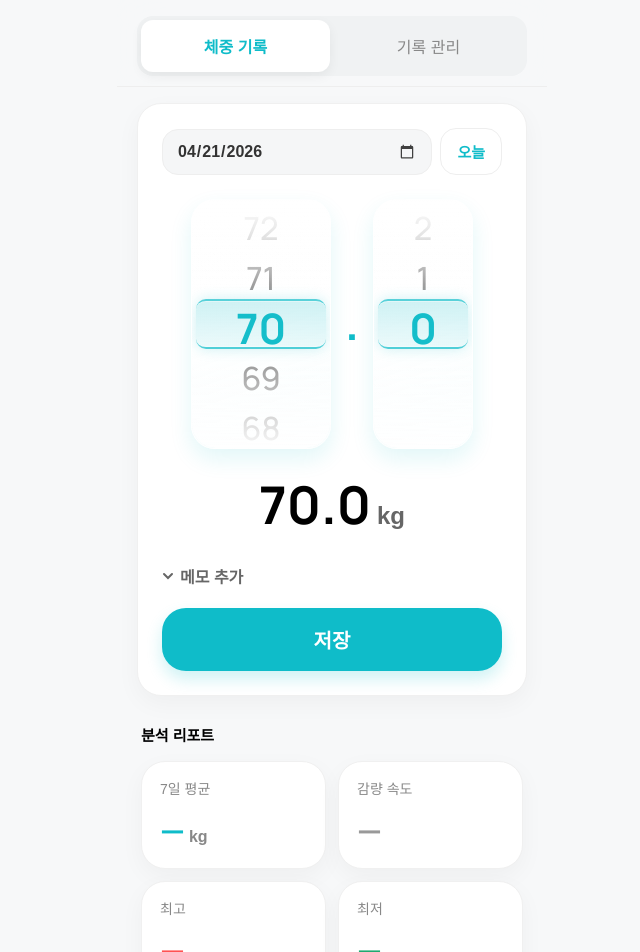
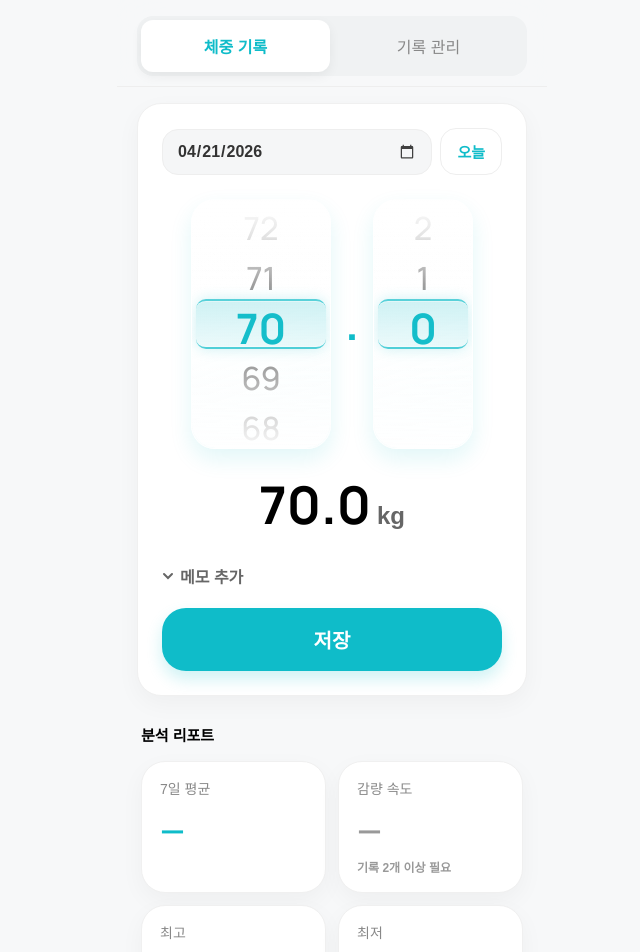
Before and after one commit to JunYeong950506/weightnote, a React (Vite) app: page / in a window 1280 px wide. Shown: the top 952 px of the page, without its empty margins (308-948 px from the left). Built offline with nearby package versions, Linux system fonts and the light colour scheme.

Commit message:
feat: improve weight speed status display

```diff
--- a/App.tsx
+++ b/App.tsx
@@ -39,6 +39,14 @@ function fmtKo(dateStr: string) {
 function fmtFull(dateStr: string) {
   const d = new Date(dateStr);
   return `${d.getFullYear()}. ${String(d.getMonth() + 1).padStart(2, "0")}. ${String(d.getDate()).padStart(2, "0")}`;
+}
+
+function fmtDecimal(value: number | null | undefined) {
+  return typeof value === "number" ? value.toFixed(1) : "—";
+}
+
+function fmtSignedDecimal(value: number) {
+  return `${value > 0 ? "+" : ""}${value.toFixed(1)}`;
 }
 
 function clampWeight(value: string | number | null) {
@@ -432,16 +440,25 @@ export default function App() {
     setDeleteConfirm(null);
   }
 
+  const weightSpeedStatus = (() => {
+    if (weightSpeed === null) return { color: "#999999", note: "기록 2개 이상 필요" };
+    if (weightSpeed >= 0) return { color: "#ff5c8a", note: "유지 또는 증가, 원인 확인" };
+    if (weightSpeed <= -1.0) return { color: "#ff9f43", note: "빠른 편, 근손실/피로 주의" };
+    if (weightSpeed <= -0.5) return { color: "#20c997", note: "적정 감량 속도" };
+    return { color: "#f6c84c", note: "감량 부족, 식단 조정 필요" };
+  })();
+
   const statCards = [
-    { label: "7일 평균", value: avg7 ? `${avg7}` : "—", unit: "kg", color: "#0fbcc9" },
+    { label: "7일 평균", value: fmtDecimal(avg7), unit: avg7 !== null ? "kg" : "", color: "#0fbcc9" },
     {
       label: "감량 속도",
-      value: weightSpeed !== null ? (weightSpeed > 0 ? `+${weightSpeed}` : `${weightSpeed}`) : "—",
+      value: weightSpeed !== null ? fmtSignedDecimal(weightSpeed) : "—",
       unit: weightSpeed !== null ? "kg/주" : "",
-      color: weightSpeed === null ? "#999999" : weightSpeed < 0 ? "#1fa971" : weightSpeed > 0 ? "#ff5252" : "#747474"
+      color: weightSpeedStatus.color,
+      note: weightSpeedStatus.note
     },
-    { label: "최고", value: maxW ?? "—", unit: maxW ? "kg" : "", color: "#ff5252" },
-    { label: "최저", value: minW ?? "—", unit: minW ? "kg" : "", color: "#1fa971" },
+    { label: "최고", value: fmtDecimal(maxW), unit: maxW !== null ? "kg" : "", color: "#ff5252" },
+    { label: "최저", value: fmtDecimal(minW), unit: minW !== null ? "kg" : "", color: "#1fa971" },
   ];
 
   return (
@@ -572,6 +589,11 @@ export default function App() {
                     <span style={{ fontSize: 32, fontWeight: 700, fontFamily: "'Manrope',sans-serif", color: s.color }}>{s.value}</span>
                     {s.unit && <span style={{ fontSize: 16, color: "#888888", fontWeight: 600 }}>{s.unit}</span>}
                   </div>
+                  {"note" in s && s.note && (
+                    <div style={{ marginTop: 8, fontSize: 12, lineHeight: 1.35, color: s.color, fontWeight: 700 }}>
+                      {s.note}
+                    </div>
+                  )}
                 </div>
               ))}
             </div>
@@ -662,7 +684,7 @@ export default function App() {
               {[...sorted].reverse().slice(0, 5).map((r: any, i) => {
                 const p = sorted[sorted.indexOf(r) - 1];
                 const d = p ? +(r.weight - p.weight).toFixed(1) : null;
-                const diffText = d === null ? "\u00A0" : `${d > 0 ? "+" : ""}${d}`;
+                const diffText = d === null ? "\u00A0" : fmtSignedDecimal(d);
                 const diffColor = d === null ? "transparent" : d < 0 ? "#1fa971" : d > 0 ? "#ff5252" : "#888888";
                 return (
                   <div key={r.id} className="rec-row">
@@ -671,7 +693,7 @@ export default function App() {
                       {r.memo && <div style={{ fontSize: 14, color: "#777777", marginTop: 2, fontWeight: 500 }}>{r.memo}</div>}
                     </div>
                     <div style={{ display: "flex", alignItems: "baseline", gap: 6, marginLeft: 8 }}>
-                      <span style={{ fontFamily: "'Manrope',sans-serif", fontSize: 26, fontWeight: 700, color: "#000000" }}>{r.weight}</span>
+                      <span style={{ fontFamily: "'Manrope',sans-serif", fontSize: 26, fontWeight: 700, color: "#000000" }}>{fmtDecimal(r.weight)}</span>
                       <span style={{ fontSize: 15, color: "#888888", fontWeight: 600 }}>kg</span>
                     </div>
                     <span
@@ -729,11 +751,11 @@ export default function App() {
                   <div style={{ display: "flex", alignItems: "center", gap: 8 }}>
                     <div style={{ textAlign: "right", marginRight: 4 }}>
                       <div style={{ display: "flex", alignItems: "baseline", gap: 2 }}>
-                        <span style={{ fontFamily: "'Manrope',sans-serif", fontSize: 24, color: "#000000", fontWeight: 700 }}>{r.weight}</span>
+                        <span style={{ fontFamily: "'Manrope',sans-serif", fontSize: 24, color: "#000000", fontWeight: 700 }}>{fmtDecimal(r.weight)}</span>
                         <span style={{ fontSize: 14, color: "#888888", fontWeight: 600 }}>kg</span>
                       </div>
                     </div>
-                    <button type="button" className="ico-btn" onClick={() => { setEditId(r.id); setEditWeight(r.weight.toString()); }}>
+                    <button type="button" className="ico-btn" onClick={() => { setEditId(r.id); setEditWeight(fmtDecimal(r.weight)); }}>
                       <svg width="14" height="14" viewBox="0 0 14 14" fill="none" stroke="currentColor" strokeWidth="1.6" strokeLinecap="round">
                         <path d="M9.5 2.5l2 2L4 12H2v-2L9.5 2.5z" />
                       </svg>
```
